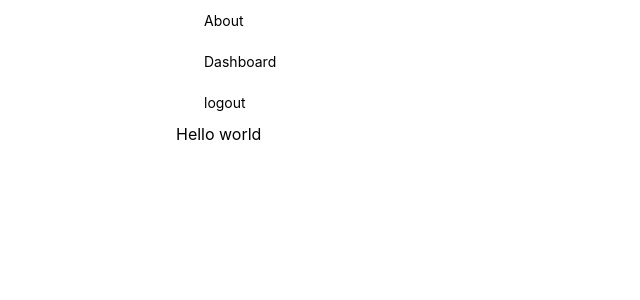
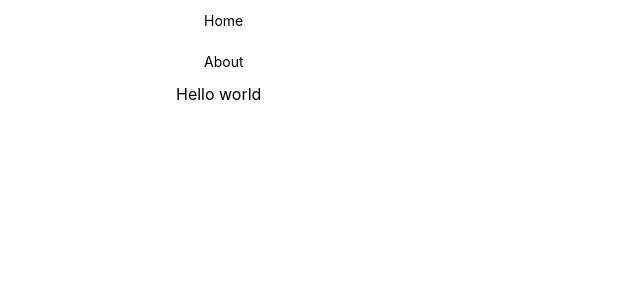
Before and after one commit to mint-rabi/react-vite-tan-router-mantine-sample, a React (Vite) app: page / in a window 1280 px wide. Shown: the top 300 px of the page, without its empty margins (0-640 px from the left). Built offline with nearby package versions, Linux system fonts and the light colour scheme.

Commit message:
fix menu

```diff
--- a/src/components/navigation/sidebar/index.tsx
+++ b/src/components/navigation/sidebar/index.tsx
@@ -1,12 +1,26 @@
 import { NavLink, Container } from '@mantine/core'
+type menuType = {
+  label: string
+  href: string
+}
+
+const menus: menuType[] = [
+  {
+    label: 'Home',
+    href: '/',
+  },
+  {
+    label: 'About',
+    href: '/about',
+  },
+]
+
 export const Sidebar = () => {
-  const menus = ["dashboard","masters","settings","reports"]
-  console.log(menus)
   return (
-    <Container height="100px">
-      <NavLink href="/about" label="About"/>
-      <NavLink href="/dashboard" label="Dashboard" />
-      <NavLink href="/logout" label="logout"/>
+    <Container>
+      {menus.map((menu) => (
+        <NavLink href={`${menu.href}`} label={menu.label} key={menu.label} />
+      ))}
     </Container>
   )
 }
```
